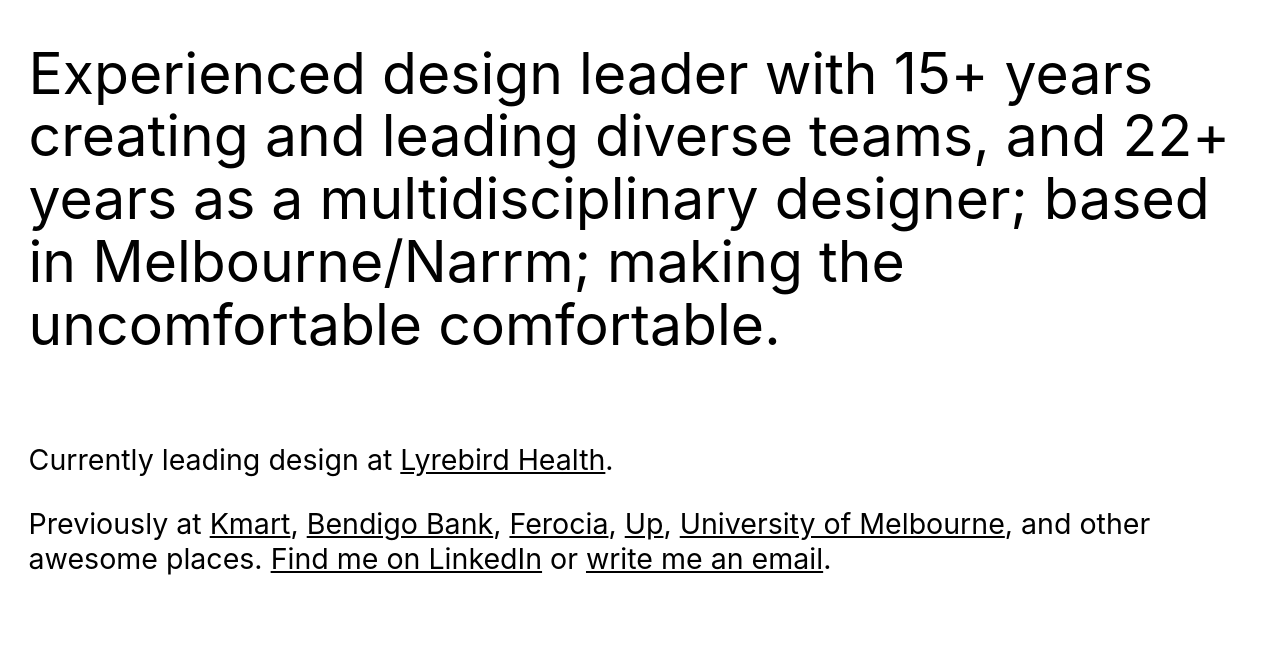
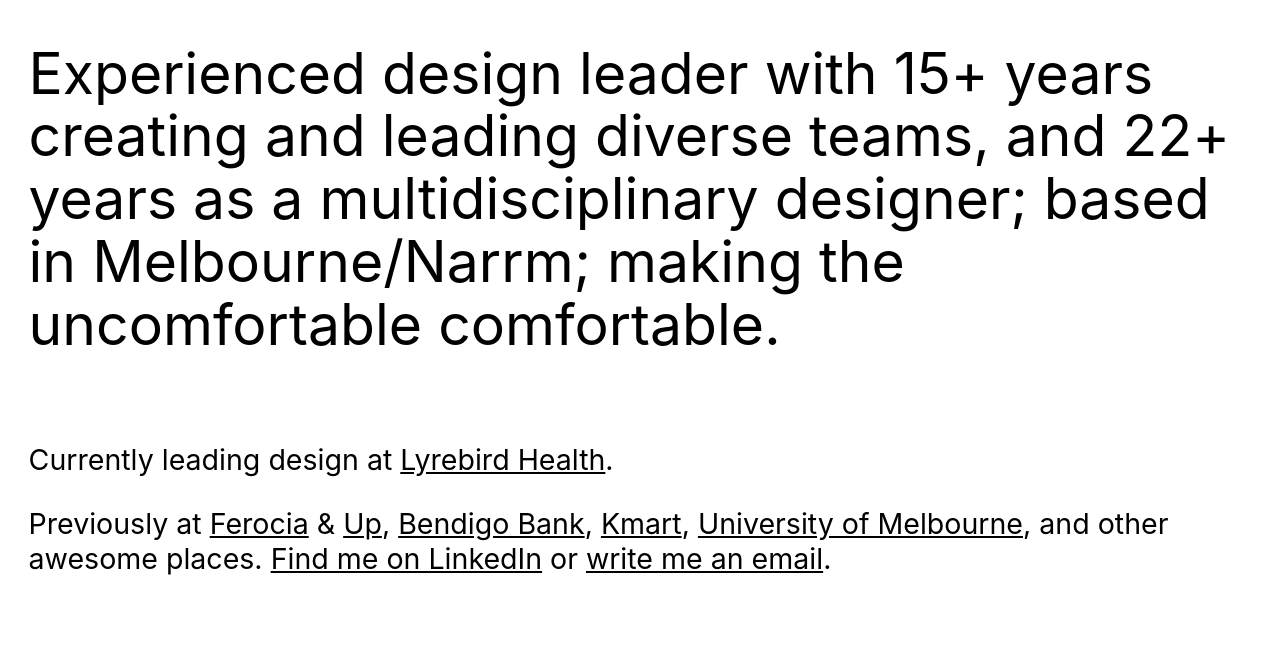
Before and after one commit to herrweis/herrweis, a Gatsby site: page / in a window 1280 px wide. Shown: the part 150-800 px from the top of the page. Built offline with nearby package versions, Linux system fonts and the light colour scheme; Gatsby itself is replaced by a stand-in of ours; a web font is replaced by a local one.

Commit message:
Update index.js

```diff
--- a/src/components/IntroLinks/index.js
+++ b/src/components/IntroLinks/index.js
@@ -7,7 +7,7 @@
                 Currently leading design at <a href="//lyrebirdhealth.com" aria-label="Visit Lyrebird Health">Lyrebird Health</a>.
             </p>
             <p className="links">
-                Previously at <a href="//kmart.com.au" aria-label="Visit Kmart's website">Kmart</a>, <a href="//bendigobank.com.au" aria-label="Visit Bendigo Bank's website">Bendigo Bank</a>, <a href="//ferocia.com.au" aria-label="Visit Ferocia's website">Ferocia</a>, <a href="//up.com.au" aria-label="Visit Up's website">Up</a>, <a href="//unimelb.edu.au" aria-label="Visit University of Melbourne's website">University of Melbourne</a>, and other awesome places. <a href="https://www.linkedin.com/in/andi-weis/" aria-label="Connect with me on LinkedIn">Find me on LinkedIn</a> or <a href="mailto:post@andreasweis.com?subject=👋" aria-label="Write me an email">write me an email</a>.
+                Previously at <a href="//ferocia.com.au" aria-label="Visit Ferocia's website">Ferocia</a> &amp; <a href="//up.com.au" aria-label="Visit Up's website">Up</a>, <a href="//bendigobank.com.au" aria-label="Visit Bendigo Bank's website">Bendigo Bank</a>, <a href="//kmart.com.au" aria-label="Visit Kmart's website">Kmart</a>, <a href="//unimelb.edu.au" aria-label="Visit University of Melbourne's website">University of Melbourne</a>, and other awesome places. <a href="https://www.linkedin.com/in/andi-weis/" aria-label="Connect with me on LinkedIn">Find me on LinkedIn</a> or <a href="mailto:post@andreasweis.com?subject=👋" aria-label="Write me an email">write me an email</a>.
             </p>
         </div>
     )
```
